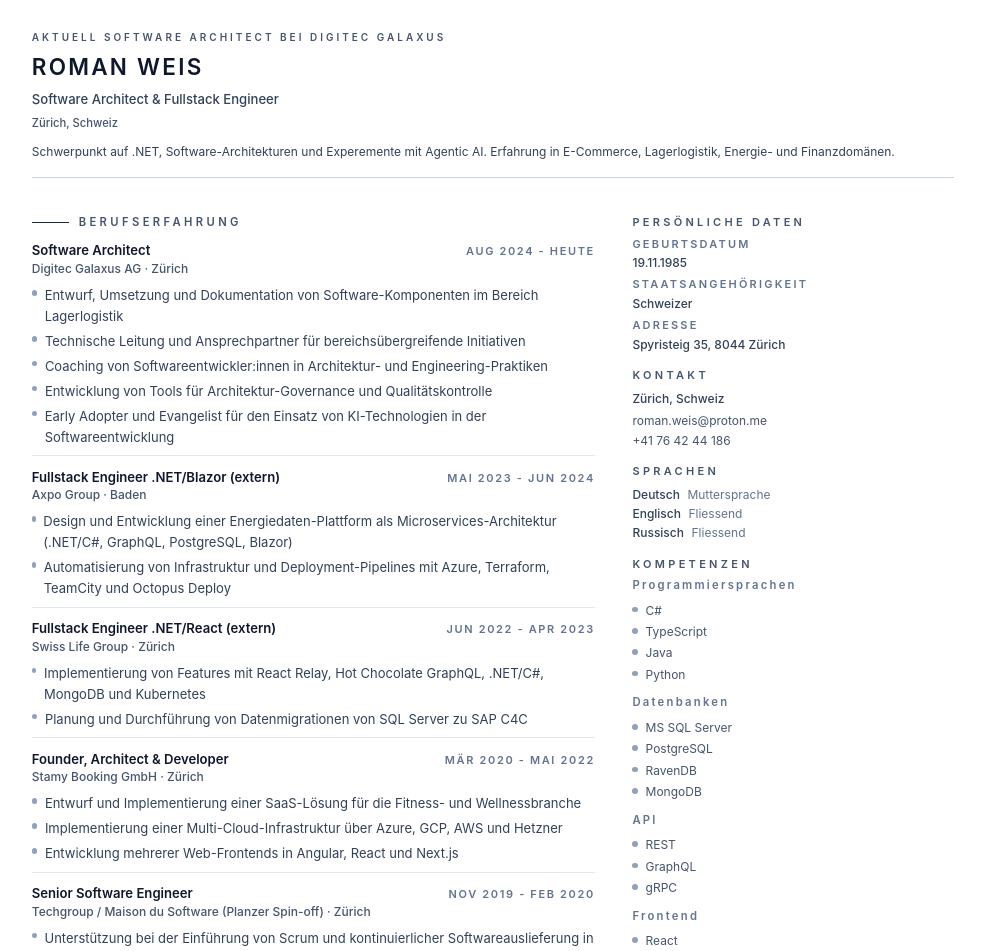
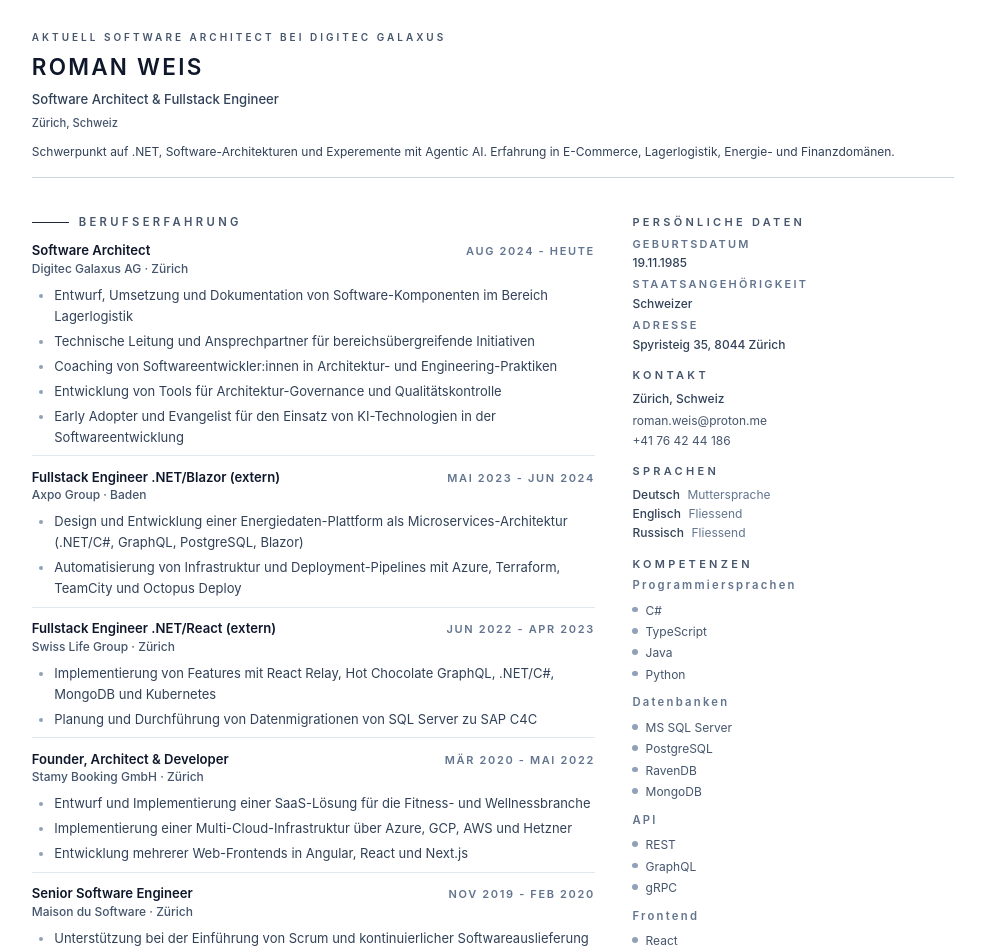
Before and after one commit to romanweis/cvman, a React (Vite) app: page / in a window 1280 px wide. Shown: the top 951 px of the page, without its empty margins (147-1132 px from the left). Built offline with nearby package versions, Linux system fonts and the light colour scheme.

Commit message:
save Thursday, 09 October 2025 23:15:18

```diff
--- a/src/components/HeroCard.tsx
+++ b/src/components/HeroCard.tsx
@@ -6,7 +6,7 @@ type HeroCardProps = {
 
 export function HeroCard({ profile }: HeroCardProps) {
   return (
-    <header className="border-b border-slate-300 pb-4">
+    <header className="cv-hero border-b border-slate-300 pb-4">
       <div className="grid gap-3 md:grid-cols-[auto,1fr] md:items-start">
         <div className="flex flex-col gap-2">
           <span className="text-[10px] font-semibold uppercase tracking-[0.3em] text-slate-600">
--- a/src/components/TimelineList.tsx
+++ b/src/components/TimelineList.tsx
@@ -26,14 +26,10 @@ export function TimelineList({ items }: TimelineListProps) {
               {item.period}
             </span>
           </div>
-          <ul className="mt-2 space-y-1 text-[13px] text-slate-700">
+          <ul className="mt-2 list-disc space-y-1 pl-6 text-[13px] text-slate-700 marker:text-slate-400">
             {item.highlights.map((highlight) => (
-              <li key={highlight} className="flex gap-2">
-                <span
-                  aria-hidden
-                  className="mt-[5px] h-1.5 w-1.5 rounded-full bg-slate-400"
-                />
-                <span className="leading-relaxed">{highlight}</span>
+              <li key={highlight} className="leading-relaxed">
+                {highlight}
               </li>
             ))}
           </ul>
--- a/src/data/recruitingDeCv.ts
+++ b/src/data/recruitingDeCv.ts
@@ -139,7 +139,7 @@ export const recruitingDeCv: CvProfile = {
     },
     {
       role: "Senior Software Engineer",
-      company: "Techgroup / Maison du Software (Planzer Spin-off)",
+      company: "Maison du Software",
       location: "Zürich",
       period: "Nov 2019 - Feb 2020",
       highlights: [
--- a/src/index.css
+++ b/src/index.css
@@ -77,6 +77,11 @@ body {
 		margin: 0;
 	}
 
+	.cv-hero {
+		break-after: avoid;
+		page-break-after: avoid;
+	}
+
 	header,
 	section,
 	article,
```
Also changed, not shown: 1 other file (tests, documents, lock files or other folders).
